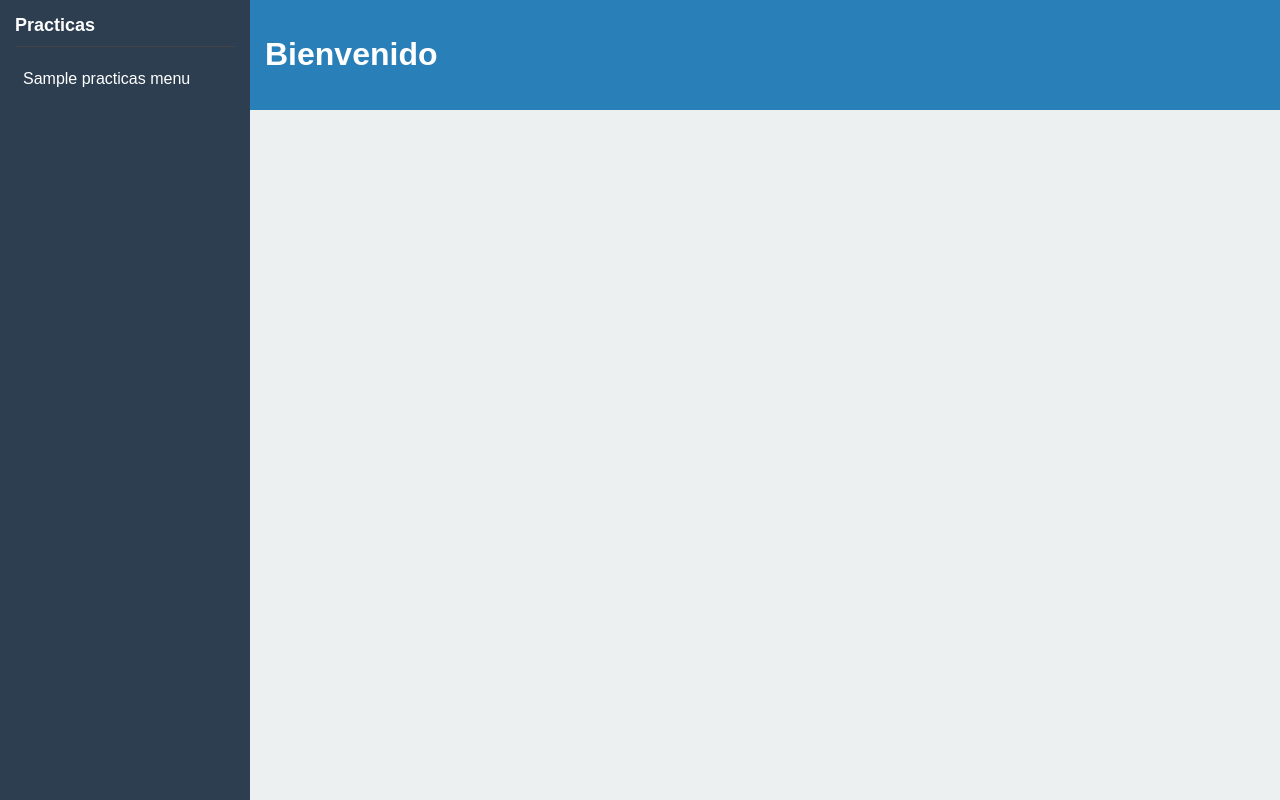
After one commit to Diablo999-hub/Teoria_de_las_comunicaciones, a Django app: template proyecto_practicas/app_practicas/templates/base.html in a window 1280 px wide. The commit adds this page. Run offline with Django 5.2, Linux system fonts and the light colour scheme; the template is opened without the code that fills it: most values are stand-ins (such as "Sample title", 1, 10 or a date in 2020).

Commit message:
Actualizacion de mejoras al ui

```diff
--- /dev/null
+++ b/proyecto_practicas/app_practicas/templates/base.html
@@ -0,0 +1,71 @@
+<!DOCTYPE html>
+<html lang="es">
+    <head>
+        <meta charset="UTF-8">
+        <meta name="viewport" content="width=device-width, initial-scale=1">
+        <title> {% block title %} Practicas {% endblock %} </title>
+        <style>
+        body {
+            font-family: Arial, sans-serif;
+            margin: 0;
+            display: flex;
+            height: 100vh;
+        }
+        nav {
+            background-color: #2c3e50;
+            color: white;
+            width: 250px;
+            padding: 15px;
+            box-sizing: border-box;
+        }
+        nav h2 {
+            margin-top: 0;
+            font-size: 18px;
+            border-bottom: 1px solid #444;
+            padding-bottom: 10px;
+        }
+        nav a {
+            color: white;
+            text-decoration: none;
+            display: block;
+            padding: 8px;
+            margin: 4px 0;
+            border-radius: 4px;
+        }
+        nav a:hover {
+            background-color: #34495e;
+        }
+        header {
+            background-color: #2980b9;
+            color: white;
+            padding: 15px;
+        }
+        main {
+            flex: 1;
+            background-color: #ecf0f1;
+            display: flex;
+            flex-direction: column;
+        }
+        .content {
+            padding: 20px;
+            overflow-y: auto;
+        }
+        </style>
+    </head>
+    <body>
+    <nav>
+        <h2>Practicas</h2>
+        {% for p in practicas_menu %}
+            <a href="{% url 'detalle' p.id %}">{{ p.nombre }}</a>
+        {% endfor %}
+    </nav>
+    <main>
+        <header>
+            <h1>{% block header %}Bienvenido{% endblock %}</h1>
+        </header>
+        <div class="content">
+            {% block content %} {% endblock %}
+        </div>
+    </main>
+    </body>
+</html>
```
Also changed, not shown: proyecto_practicas/app_practicas/templates/detalle.html (+13 -14 lines), proyecto_practicas/app_practicas/templates/detalle_bak.html (added, +16 -0 lines), proyecto_practicas/app_practicas/templates/inicio.html (+12 -12 lines), proyecto_practicas/app_practicas/templates/inicio_bak.html (added, +14 -0 lines), 1 other file.
